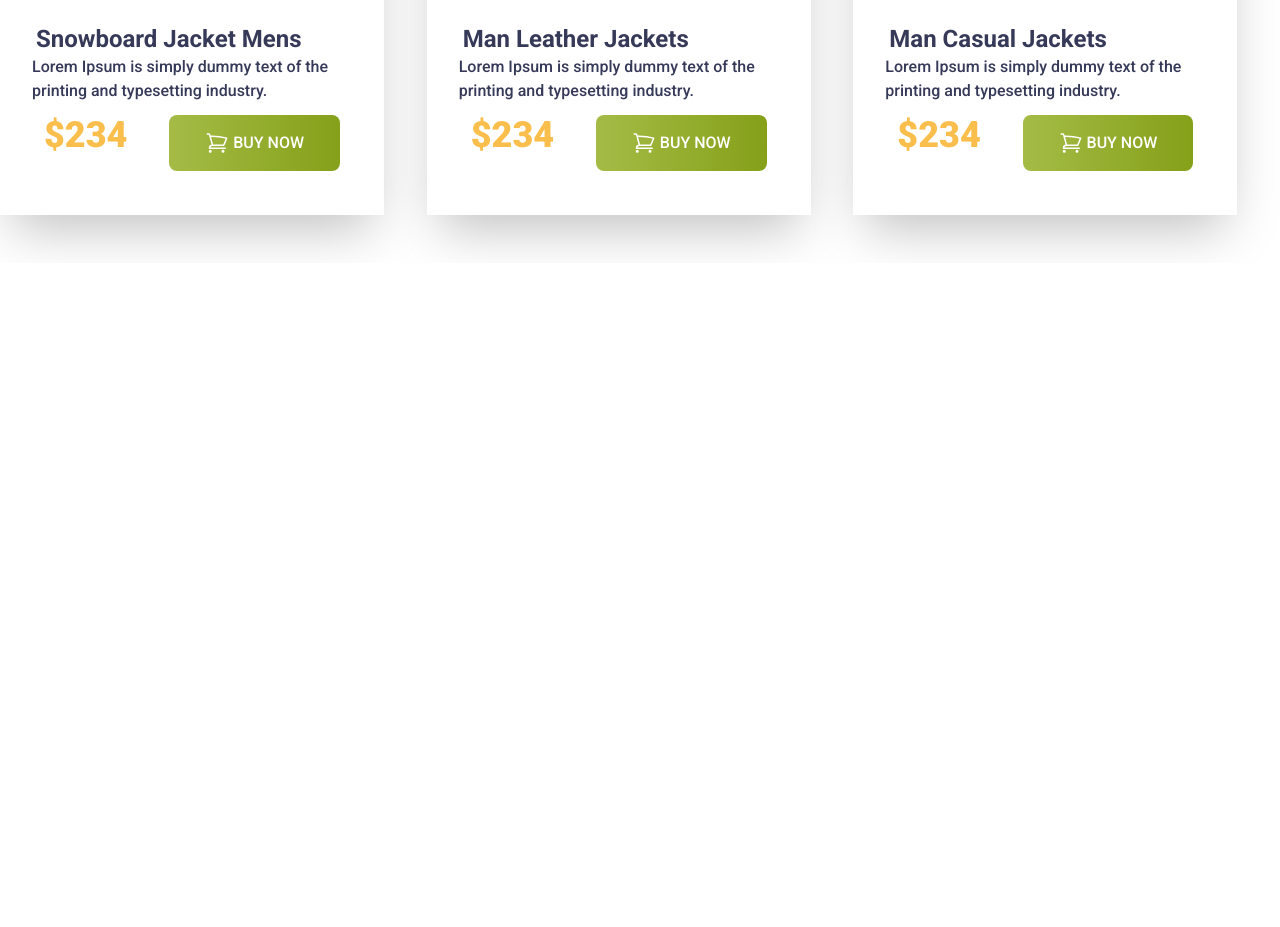
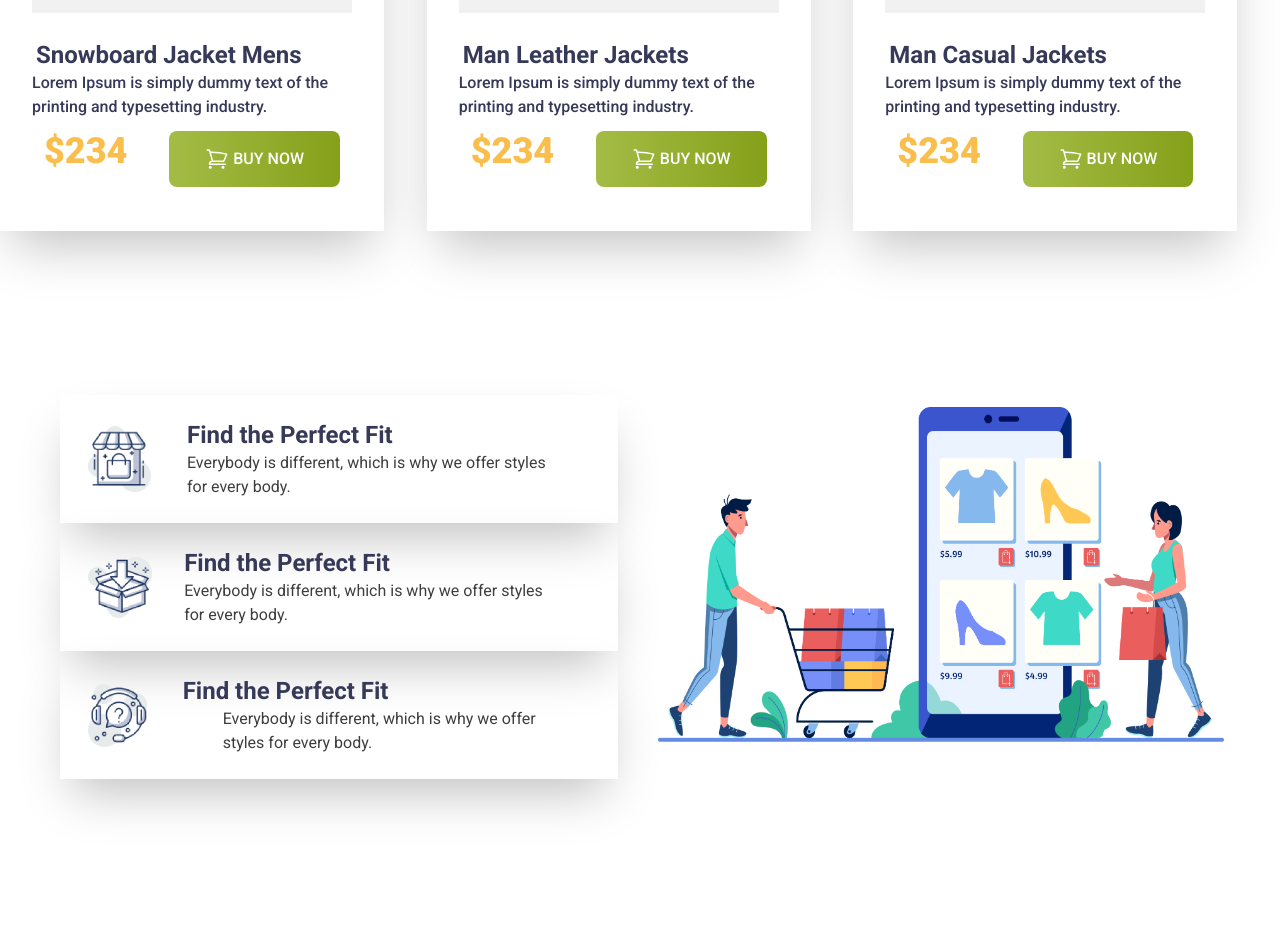
Before and after one commit to AminaSultana08/penguin-fashion-with-tailwind, a plain HTML site: page index.html in a window 1280 px wide. Shown: the part 1885-2812 px from the top of the page. Before the commit the page ends 2148 px from the top, so only its background shows below. Drawn offline with nearby package versions, Linux system fonts and the light colour scheme.

Commit message:
footer sectio added and made it responsive

```diff
--- a/index.html
+++ b/index.html
@@ -113,9 +113,9 @@
         </section>
          <!-- Man jacket -->
         <section class="py-12 ">
-            <h2 class="text-3xl uppercase text-[#363958]  font-bebas">Man Jacket</h2>
+            <h2 class="text-3xl uppercase text-[#363958]  font-bebas mb-4">Man Jacket</h2>
             <!-- jacket 4 -->
-            <div class="grid grid-cols-3">
+            <div class="grid grid-cols-1 md:grid-cols-2 lg:grid-cols-3    ">
             <div class="  space-y-3 w-96 shadow-2xl p-8   ">
                 <div class="w-80 bg-[#F1F1F1]  p-4 " >
                     <img src="images/jacket-4.png" alt="">
@@ -175,8 +175,51 @@
 
         </section>
 
+
     </main>
-    <footer>
+    <footer class="mx-auto px-14"  >
+        <div  class="  grid gap-9 grid-cols-1 md:grid-cols-2 ">
+            <!-- 1st txt part -->
+            <div  class="mt-28 mb-36  p-1 "  >
+                <!-- 1st card -->
+                <div class=" flex items-center  shadow-2xl py-6 px-7  ">
+                    <div>
+                        <img class="w-20"  src="icons/house.png" alt="">
+                    </div>
+                    <div class="px-9" >
+                        <h3 class="font-roboto font-bold text-[#363958] text-2xl">Find the Perfect Fit</h3>
+                        <p class="font-roboto text-base text-[#3E3E3E] font-normal "  >Everybody is different, which is why we
+                            offer styles for every body.</p>
+                    </div>
+                </div>
+                <!-- 2nd card -->
+                <div class=" flex items-center  shadow-2xl py-6 px-7 " >
+                    <div  >
+                        <img class="w-20"  src="icons/box.png" alt="">
+                    </div>
+                    <div class="px-8" >
+                        <h3 class="font-roboto font-bold text-[#363958] text-2xl">Find the Perfect Fit</h3>
+                        <p class="font-roboto text-base text-[#3E3E3E] font-normal "  >Everybody is different, which is why we
+                            offer styles for every body.</p>
+                    </div>
+                </div>
+                <!-- 3rd card -->
+                <div class=" flex items-center  shadow-2xl py-6 lg:px-7  px-4"  >
+                    <div   >
+                        <img class="w-20" src="icons/question.png" alt="">
+                    </div>
+                    <div class="px-9" >
+                        <h3 class="font-roboto font-bold text-[#363958] text-2xl">Find the Perfect Fit</h3>
+                        <p class="font-roboto text-base text-[#3E3E3E] font-normal pl-10"  >Everybody is different, which is why we
+                            offer styles for every body.</p>
+                    </div>
+                </div>
+            </div>
+            <!-- 2nd img part -->
+            <div class="mb-36 mt-32 ">
+                <img     src="images/shopping.png" alt="">
+            </div>
+        </div>
 
     </footer>
 
```
